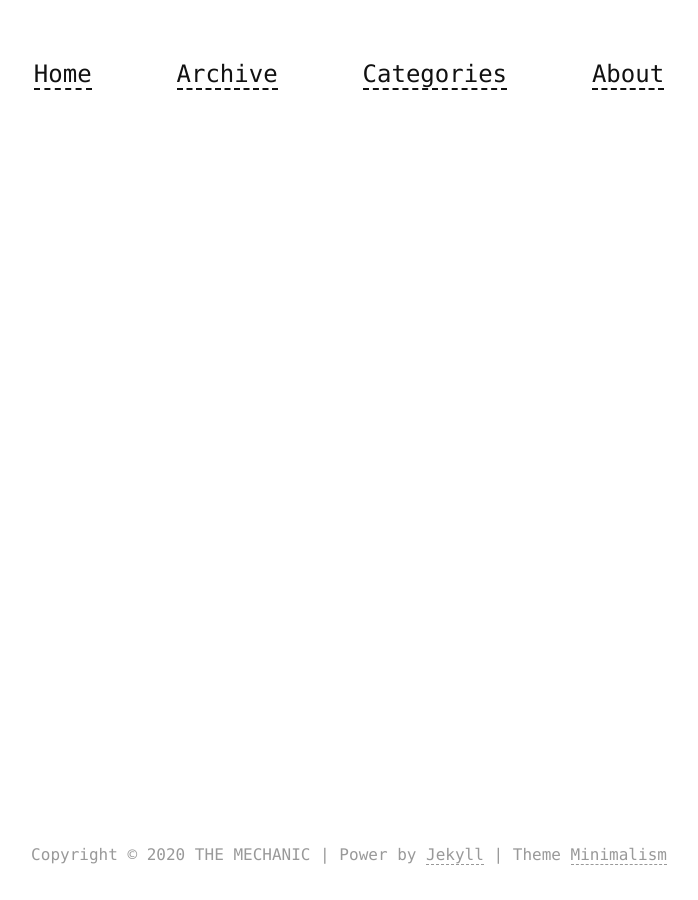
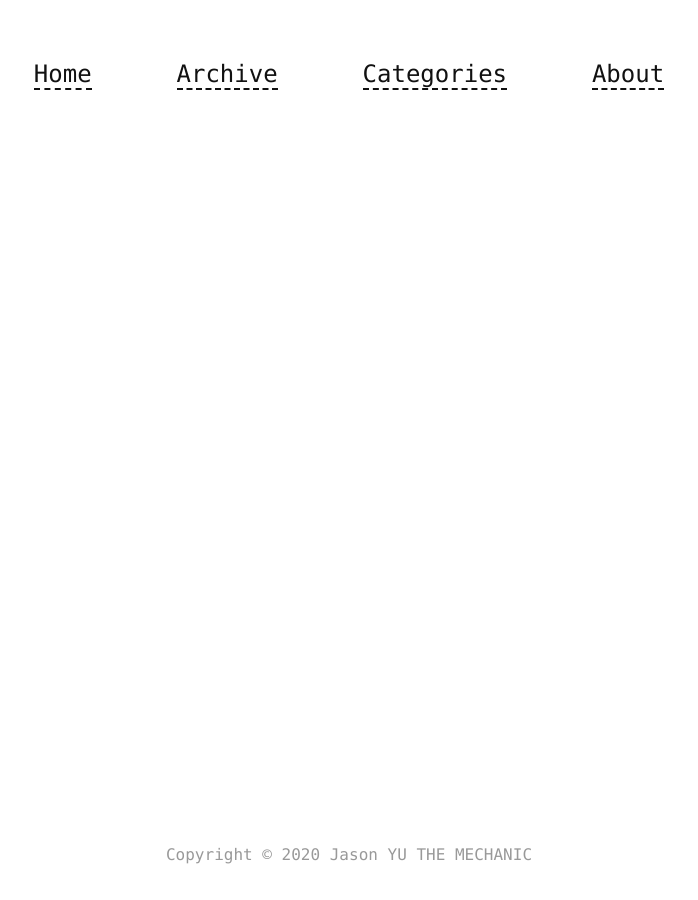
Before and after one commit to JasonYU1019Root/JasonYU1019Root.github.io, a Jekyll site: the page built from articles.md, in a window 1280 px wide. Shown: the whole page, without its empty margins (291-989 px from the left). Built offline with Jekyll 4.4.1, drawn with Linux system fonts in a browser that asks for light colours.

Commit message:
Update copyright.html

```diff
--- a/_includes/copyright.html
+++ b/_includes/copyright.html
@@ -1,7 +1,3 @@
 <section class="copyright">
-  <p>Copyright &copy; {{ site.copyright_time | default: "2018" }} {{ site.name | default: "minimalism" }} | Power by
-    <a href="https://jekyllrb.com/" target="_blank">Jekyll</a>
-     | Theme
-     <a href="https://github.com/showzeng/minimalism" target="_blank">Minimalism</a>
-  </p>
+  <p>Copyright &copy; {{ site.copyright_time | default: "2018" }} Jason YU {{ site.name | default: "minimalism" }}</p>
 </section>
```
